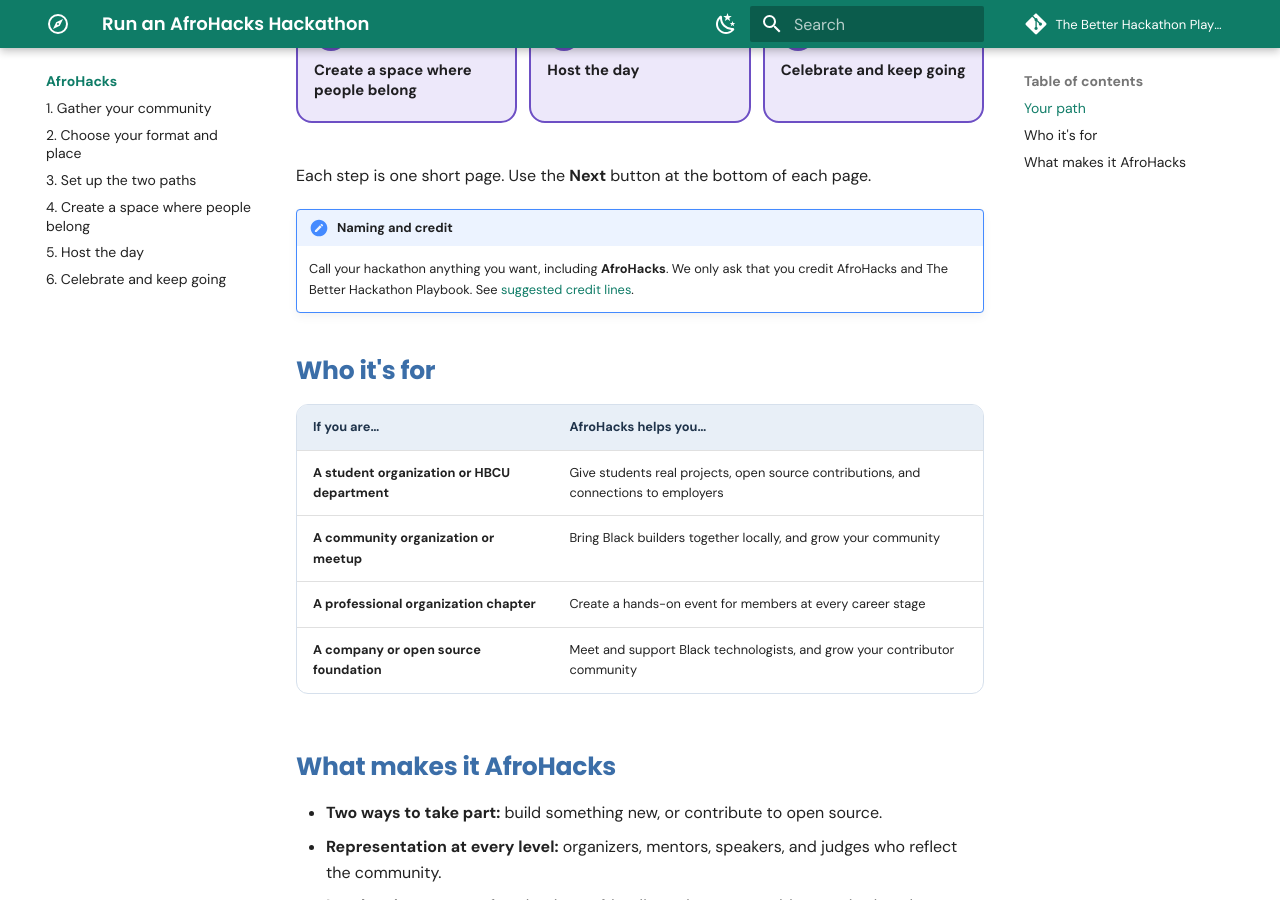
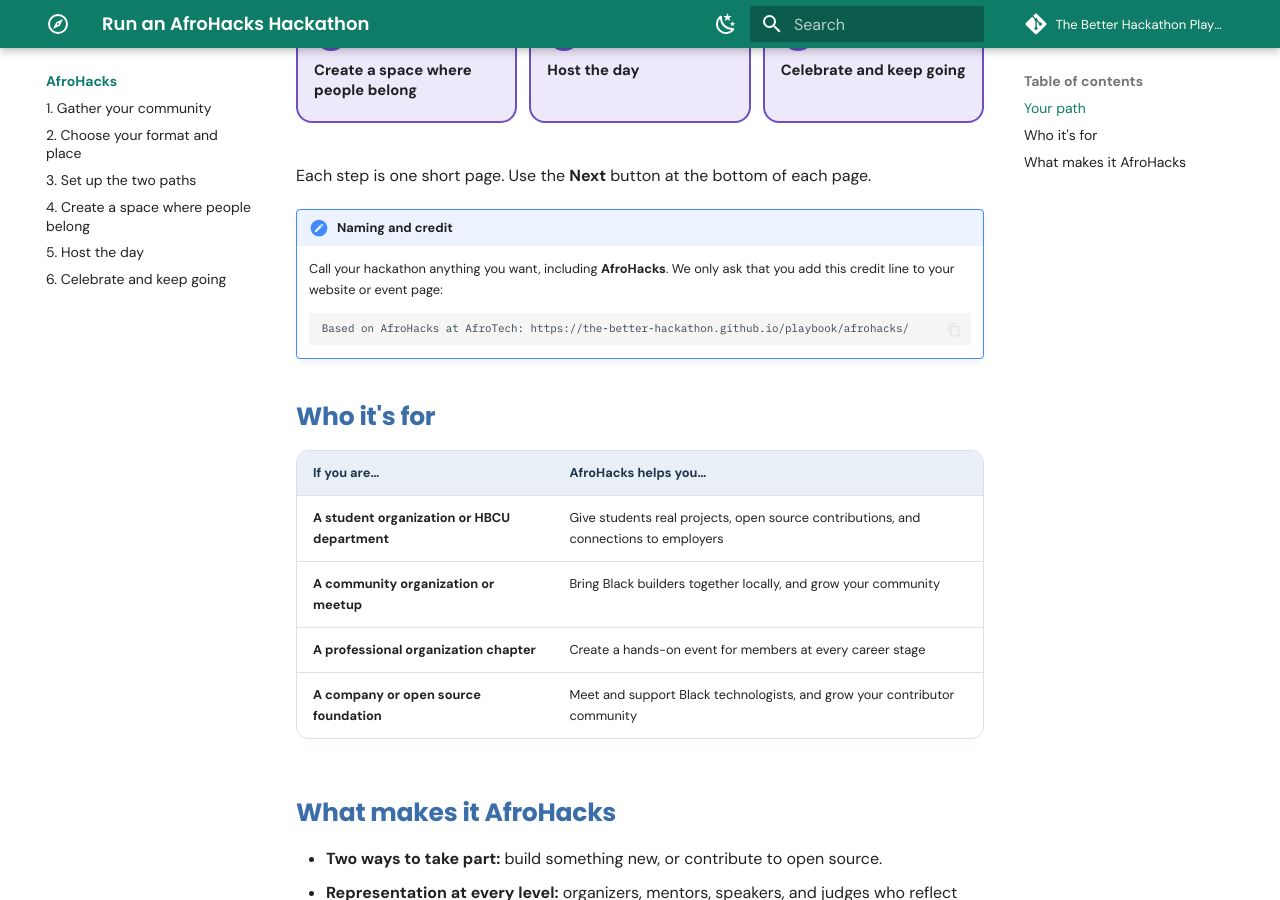
Before and after one commit to The-Better-Hackathon/playbook, an MkDocs documentation site: the page built from docs/afrohacks/index.md, in a window 1280 px wide and 900 px high, scrolled down 947 px. Built offline with MkDocs 1.6.1 and Material for MkDocs 9.7.7, drawn with Linux system fonts in a browser that asks for light colours; comment, search, counter and statistics services are not loaded.

Commit message:
Update AfroHacks credit line

````diff
--- a/docs/afrohacks/index.md
+++ b/docs/afrohacks/index.md
@@ -30,7 +30,11 @@
 Each step is one short page. Use the **Next** button at the bottom of each page.
 
 !!! note "Naming and credit"
-    Call your hackathon anything you want, including **AfroHacks**. We only ask that you credit AfroHacks and The Better Hackathon Playbook. See [suggested credit lines](../library/credit.md).
+    Call your hackathon anything you want, including **AfroHacks**. We only ask that you add this credit line to your website or event page:
+
+    ```text
+    Based on AfroHacks at AfroTech: https://the-better-hackathon.github.io/playbook/afrohacks/
+    ```
 
 ## Who it's for
 
````
Also changed, not shown: README.md (+5 -1 lines), docs/library/credit.md (+2 -2 lines).
